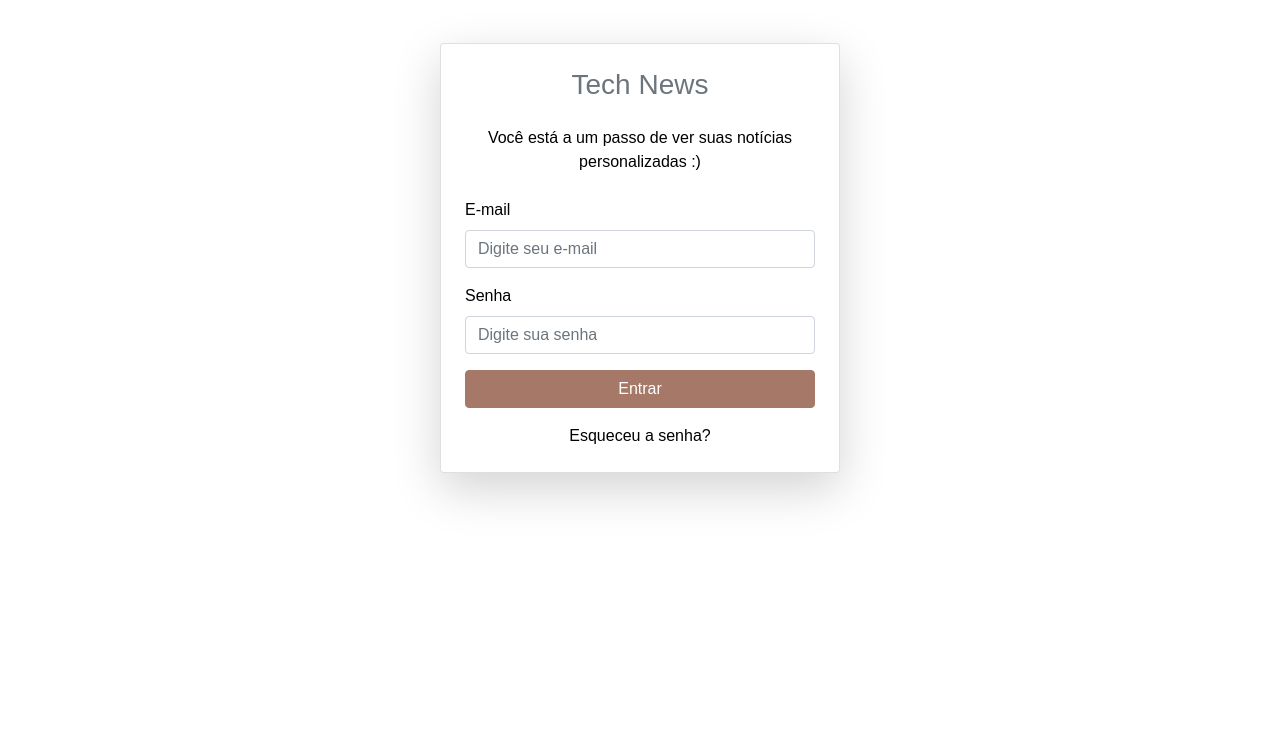
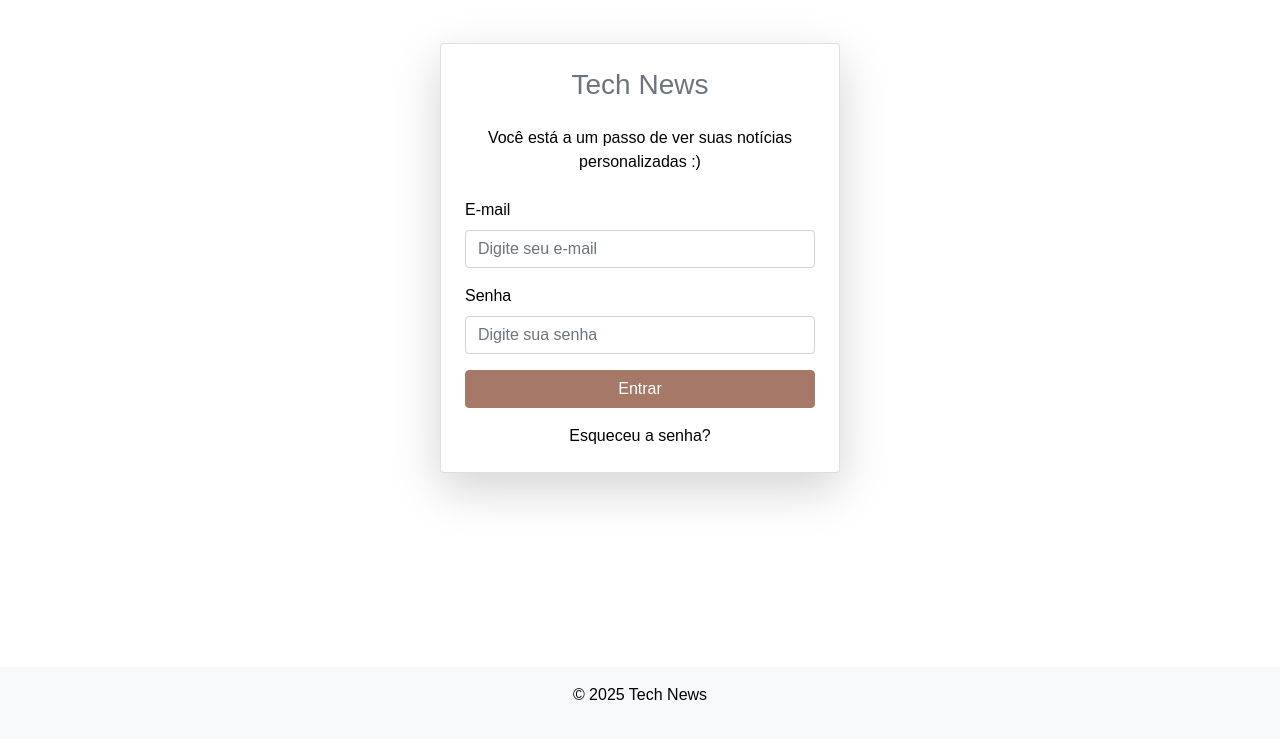
Before and after one commit to leticiazlopes/projIhc, a plain HTML site: page login.html in a window 1280 px wide. Shown: the part 61-800 px from the top of the page. Drawn offline with nearby package versions, Linux system fonts and the light colour scheme.

Commit message:
:lipstick: Style: add footer no login

```diff
--- a/login.html
+++ b/login.html
@@ -75,7 +75,9 @@
 
     <script src="https://code.jquery.com/jquery-3.3.1.min.js"></script>
     <script src="https://stackpath.bootstrapcdn.com/bootstrap/4.1.3/js/bootstrap.min.js"></script>
-
+    <footer class="bg-light text-center py-3 mt-4">
+        <p>&copy; 2025 Tech News</p>
+    </footer>
 </body>
 
 </html>
```
